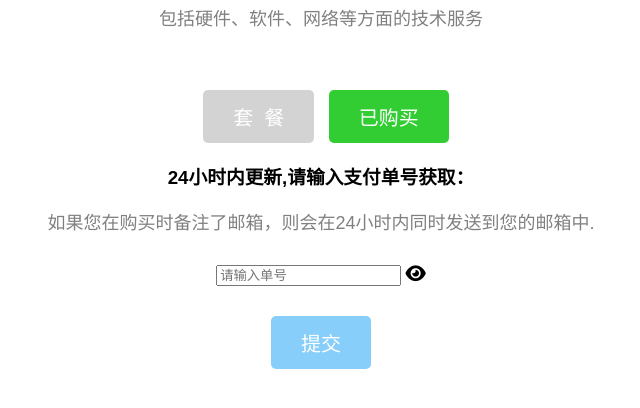
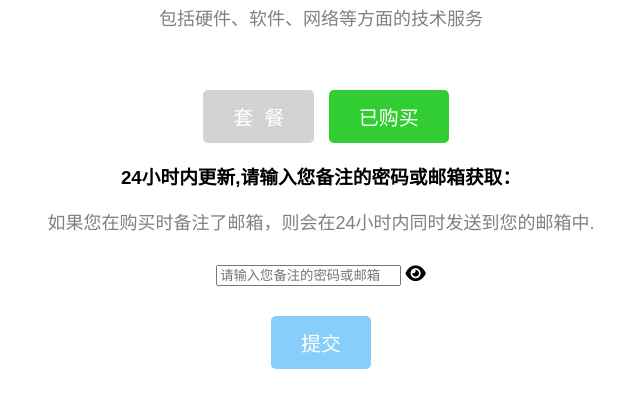
Before and after one commit to itfuwu/itfuwu.github.io, a plain HTML site: page index.html in a window 1280 px wide. Both pictures are taken after a click on the button "已购买". Shown: the part 102-510 px from the top of the page, without its empty margins (319-959 px from the left). Drawn offline with nearby package versions, Linux system fonts and the light colour scheme.

Commit message:
Update index.html

```diff
--- a/index.html
+++ b/index.html
@@ -254,7 +254,7 @@
             请使用“微信”或“支付宝”扫码支付：<span id="payment-amount" class="highlight">389元</span>
         </p>
 
-        <p>请不要备注 <span class="highlight0">敏感词</span>，<span class="highlight1">请备注随意密码或个人邮箱。</span><br/> <span class="highlight0">付款后请点击上面的“已购买”按键</span></p>
+        <p>请 <span class="highlight0">不要</span>备注 <span class="highlight0">敏感词</span>，<span class="highlight1">请备注随意密码或个人邮箱。</span><br/> <span class="highlight0">付款后请点击上面的“已购买”按键</span></p>
          <img class="zanzhu" src="zanzhu.png" alt="支付二维码">
         <p>联系邮箱：<a href="mailto:aifenxiang19@gmail.com">aifenxiang19@gmail.com</a></p>
 
@@ -263,9 +263,9 @@
 
     <!-- 新增密码输入框和提交按钮，点击“已购买”按钮后显示 -->
     <div id="password-container" class="hidden">
-         <h3 id="payment-number-label" class="hidden">24小时内更新,请输入支付单号获取：</h3>
+         <h3 id="payment-number-label" class="hidden">24小时内更新,请输入您备注的密码或邮箱获取：</h3>
          <P>如果您在购买时备注了邮箱，则会在24小时内同时发送到您的邮箱中.</p>
-        <input type="password" id="password" placeholder="请输入单号" />
+        <input type="password" id="password" placeholder="请输入您备注的密码或邮箱" />
         <span class="show-password-icon" onclick="togglePassword()">
             <i class="fas fa-eye"></i>
         </span>
```
